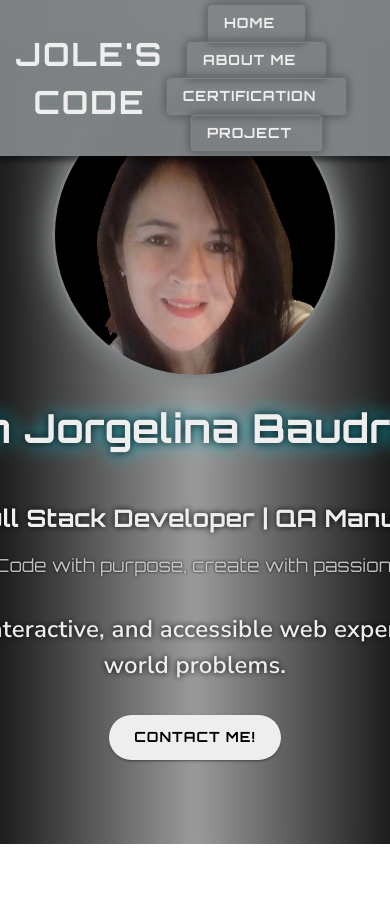
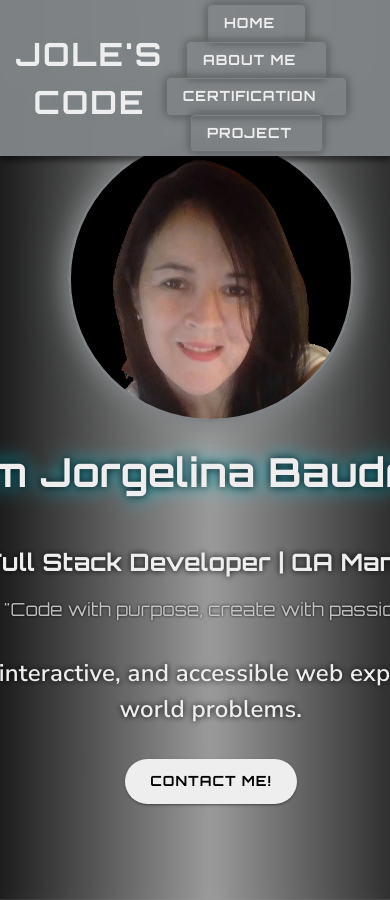
Before and after one commit to jolebaudracco/portfolio-jole, a React (Vite) app: page / in a window 390 px wide. Before the commit the page ends 844 px from the top, so only its background shows below. Built offline with nearby package versions, Linux system fonts and the light colour scheme; some icons are missing.

Commit message:
adding responsive to the app to see it in mobile

```diff
--- a/src/App.jsx
+++ b/src/App.jsx
@@ -16,17 +16,23 @@ function App(){
   return (
     <>
     {/* Caja Maestra */}
-      <Box sx={{
+      <Box sx={(theme) => ({
     background: 'linear-gradient(to right, #2c2c2c 0%, #eeeeee 50%, #2c2c2c 100%)',
     backgroundSize: 'cover',
     backgroundPosition: 'center',
-        height: '100vh',
+    minHeight: '100vh',
     minWidth: '100vw',
     display: 'flex',
     flexDirection: 'column',
     justifyContent: 'center',
     alignItems: 'center',
-      }}>
+    px: 2, // padding lateral para que no quede pegado en mobile
+    [theme.breakpoints.down('sm')]: {
+      justifyContent: 'flex-start', // que los componentes no se queden todos al medio
+      paddingTop: theme.spacing(4), // un poco de espacio arriba
+    },
+  })}
+>
         {selectedScreen === "home" && <Home /> }
         {selectedScreen === "about me" && <AboutMe /> }
         {selectedScreen === "certifications" && <Certifications /> }
```
Lines whose indentation alone changed are shown as unchanged.
